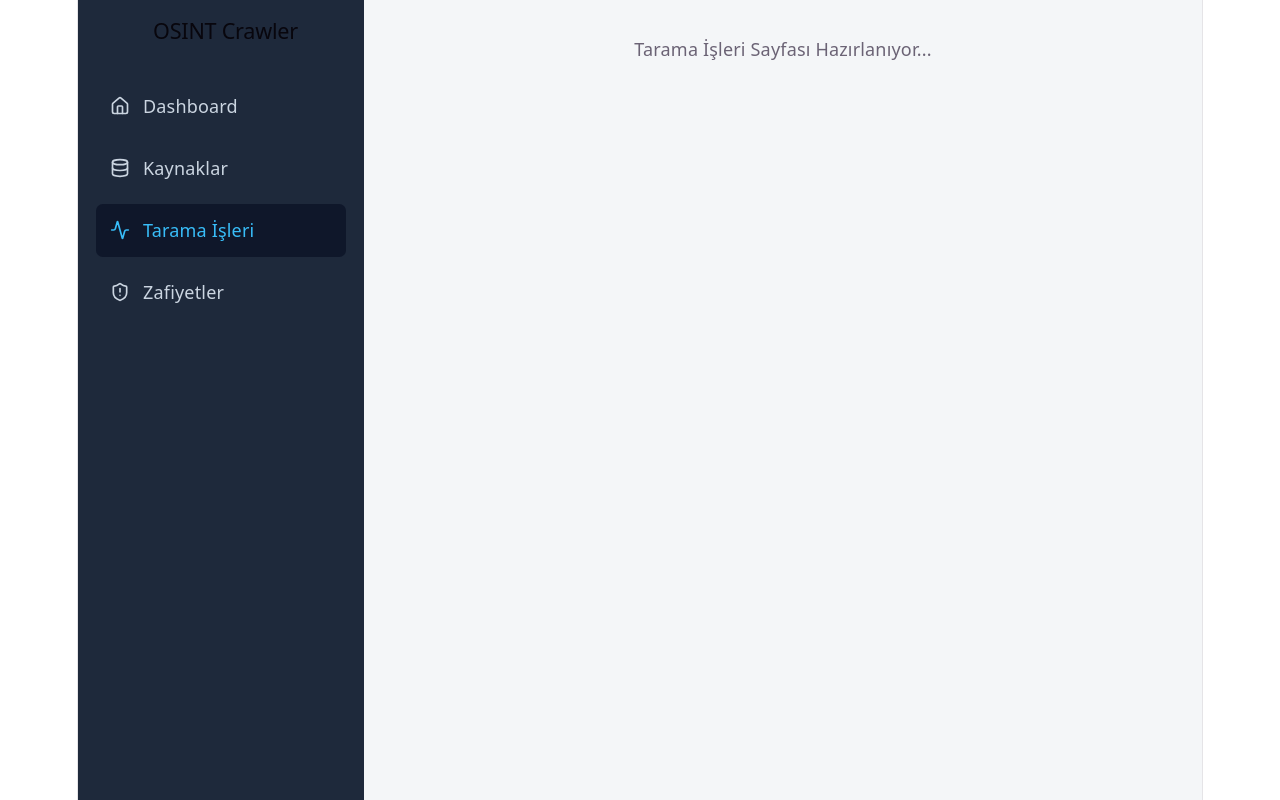
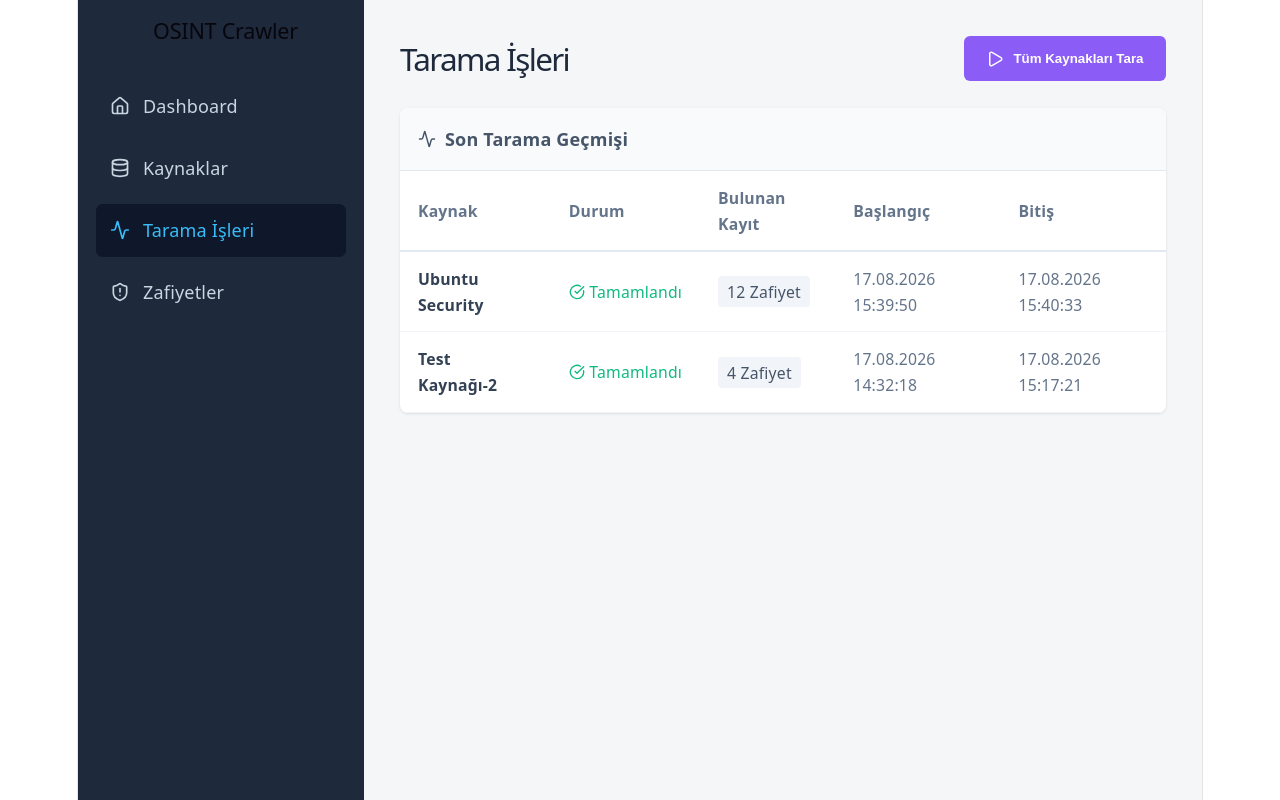
Before and after one commit to TahaEmirUzun/osint-web-crawler, a React (Vite) app in the folder frontend/: page /crawls in a window 1280 px wide. Built offline with nearby package versions, Linux system fonts and the light colour scheme; no server answers.

Commit message:
fix(frontend): resolve responsive header layout on crawls page

```diff
--- a/frontend/src/App.tsx
+++ b/frontend/src/App.tsx
@@ -2,7 +2,8 @@ import { BrowserRouter, Routes, Route } from 'react-router-dom';
 import MainLayout from './layout/MainLayout';
 import Dashboard from './pages/Dashboard';
 import Sources from './pages/Sources';
-import Advisories from './pages/Advisories'; // YENİ EKLENDİ
+import Advisories from './pages/Advisories';
+import Crawls from './pages/Crawls'; // YENİ EKLENDİ
 
 function App() {
   return (
@@ -11,7 +12,8 @@ function App() {
         <Route path="/" element={<MainLayout />}>
           <Route index element={<Dashboard />} />
           <Route path="sources" element={<Sources />} />
-          <Route path="crawls" element={<div>Tarama İşleri Sayfası Hazırlanıyor...</div>} />
+          {/* GEÇİCİ KOD SİLİNDİ, GERÇEK SAYFA EKLENDİ */}
+          <Route path="crawls" element={<Crawls />} />
           <Route path="advisories" element={<Advisories />} />
         </Route>
       </Routes>
--- /dev/null
+++ b/frontend/src/api/crawlsService.ts
@@ -0,0 +1,39 @@
+import { apiRequest } from './client';
+
+export type CrawlJob = {
+  id: number;
+  source_name: string;
+  status: 'running' | 'completed' | 'failed';
+  items_found: number;
+  start_time: string;
+  end_time: string | null;
+};
+
+export async function getCrawlHistory(): Promise<CrawlJob[]> {
+  try {
+    return await apiRequest<CrawlJob[]>('/api/crawls/history');
+  } catch (error) {
+    console.warn('Tarama geçmişi backendden çekilemedi, sahte veri gösteriliyor.');
+    return [
+      { id: 1, source_name: 'Ubuntu Security', status: 'completed', items_found: 12, start_time: '2026-08-17T15:39:50', end_time: '2026-08-17T15:40:33' },
+      { id: 2, source_name: 'Test Kaynağı-2', status: 'completed', items_found: 4, start_time: '2026-08-17T14:32:18', end_time: '2026-08-17T15:17:21' }
+    ];
+  }
+}
+
+export async function startCrawl(): Promise<{ message: string }> {
+  try {
+    // Önce gerçekten backend'e bağlanmayı dener
+    return await apiRequest<{ message: string }>('/api/crawls/start', {
+      method: 'POST',
+    });
+  } catch (error) {
+    console.warn('Backend başlatma endpointi henüz hazır değil, simülasyon çalışıyor...');
+    // Backend hata verirse, 1.5 saniye bekleyip başarılı olmuş gibi davranır (Harika UX)
+    return new Promise((resolve) => {
+      setTimeout(() => {
+        resolve({ message: 'Tarama başarıyla tetiklendi.' });
+      }, 1500);
+    });
+  }
+}
--- /dev/null
+++ b/frontend/src/pages/Crawls.tsx
@@ -0,0 +1,114 @@
+import { useEffect, useState } from 'react';
+import { getCrawlHistory, startCrawl } from '../api/crawlsService';
+import type { CrawlJob } from '../api/crawlsService';
+import { Play, CheckCircle, XCircle, Loader, Activity } from 'lucide-react';
+
+export default function Crawls() {
+  const [jobs, setJobs] = useState<CrawlJob[]>([]);
+  const [loading, setLoading] = useState<boolean>(true);
+  const [isStarting, setIsStarting] = useState<boolean>(false);
+
+  const fetchJobs = () => {
+    setLoading(true);
+    getCrawlHistory().then((data) => {
+      setJobs(data);
+      setLoading(false);
+    });
+  };
+
+  useEffect(() => {
+    fetchJobs();
+  }, []);
+
+  const handleStartCrawl = () => {
+    setIsStarting(true);
+    startCrawl()
+      .then(() => {
+        alert('Tarama başarıyla tetiklendi! Arka planda çalışıyor.');
+        fetchJobs();
+      })
+      .catch((err) => {
+        console.error(err);
+        alert('Tarama başlatılırken kritik bir hata oluştu.');
+      })
+      .finally(() => {
+        setIsStarting(false);
+      });
+  };
+
+  const getStatusIcon = (status: string) => {
+    switch (status) {
+      case 'completed': return <span style={{ color: '#10b981', display: 'flex', alignItems: 'center', gap: '0.25rem' }}><CheckCircle size={16} /> Tamamlandı</span>;
+      case 'failed': return <span style={{ color: '#ef4444', display: 'flex', alignItems: 'center', gap: '0.25rem' }}><XCircle size={16} /> Başarısız</span>;
+      case 'running': return <span style={{ color: '#3b82f6', display: 'flex', alignItems: 'center', gap: '0.25rem' }}><Loader size={16} className="spin" /> Çalışıyor</span>;
+      default: return <span>{status}</span>;
+    }
+  };
+
+  return (
+    <div style={{ display: 'flex', flexDirection: 'column', gap: '1.5rem' }}>
+      {/* BAŞLIK DÜZELTİLMESİ: flexWrap eklendi, gap eklendi ve başlık sadeleştirildi */}
+      <div style={{ display: 'flex', justifyContent: 'space-between', alignItems: 'center', flexWrap: 'wrap', gap: '1rem' }}>
+        <h1 style={{ margin: 0, color: '#1e293b', fontSize: '1.75rem', lineHeight: '1.2' }}>Tarama İşleri</h1>
+
+        <button
+          onClick={handleStartCrawl}
+          disabled={isStarting}
+          style={{
+            display: 'flex', alignItems: 'center', gap: '0.5rem',
+            backgroundColor: isStarting ? '#94a3b8' : '#8b5cf6', color: 'white', border: 'none',
+            padding: '0.75rem 1.25rem', borderRadius: '6px', cursor: isStarting ? 'not-allowed' : 'pointer', fontWeight: 'bold'
+          }}
+        >
+          {isStarting ? <Loader size={18} className="spin" /> : <Play size={18} />}
+          {isStarting ? 'Başlatılıyor...' : 'Tüm Kaynakları Tara'}
+        </button>
+      </div>
+
+      <div style={{ backgroundColor: 'white', borderRadius: '8px', boxShadow: '0 1px 3px rgba(0,0,0,0.1)', overflow: 'hidden' }}>
+        <div style={{ padding: '1rem', borderBottom: '1px solid #e2e8f0', backgroundColor: '#f8fafc', display: 'flex', alignItems: 'center', gap: '0.5rem', color: '#475569', fontWeight: 'bold' }}>
+          <Activity size={18} /> Son Tarama Geçmişi
+        </div>
+        <div style={{ overflowX: 'auto' }}>
+          <table style={{ width: '100%', borderCollapse: 'collapse', textAlign: 'left', minWidth: '700px', fontSize: '0.875rem' }}>
+            <thead style={{ borderBottom: '2px solid #e2e8f0' }}>
+              <tr>
+                <th style={{ padding: '0.75rem 1rem', color: '#64748b' }}>Kaynak</th>
+                <th style={{ padding: '0.75rem 1rem', color: '#64748b' }}>Durum</th>
+                <th style={{ padding: '0.75rem 1rem', color: '#64748b' }}>Bulunan Kayıt</th>
+                <th style={{ padding: '0.75rem 1rem', color: '#64748b' }}>Başlangıç</th>
+                <th style={{ padding: '0.75rem 1rem', color: '#64748b' }}>Bitiş</th>
+              </tr>
+            </thead>
+            <tbody>
+              {loading ? (
+                <tr><td colSpan={5} style={{ padding: '1rem', textAlign: 'center' }}>Yükleniyor...</td></tr>
+              ) : jobs.length === 0 ? (
+                <tr><td colSpan={5} style={{ padding: '1rem', textAlign: 'center' }}>Geçmiş tarama kaydı bulunamadı.</td></tr>
+              ) : (
+                jobs.map((job) => (
+                  <tr key={job.id} style={{ borderBottom: '1px solid #f1f5f9' }}>
+                    <td style={{ padding: '0.75rem 1rem', fontWeight: 'bold', color: '#334155' }}>{job.source_name}</td>
+                    <td style={{ padding: '0.75rem 1rem' }}>{getStatusIcon(job.status)}</td>
+                    <td style={{ padding: '0.75rem 1rem', color: '#475569' }}>
+                      <span style={{ backgroundColor: '#f1f5f9', padding: '0.25rem 0.5rem', borderRadius: '4px' }}>
+                        {job.items_found} Zafiyet
+                      </span>
+                    </td>
+                    <td style={{ padding: '0.75rem 1rem', color: '#64748b' }}>{new Date(job.start_time).toLocaleString('tr-TR')}</td>
+                    <td style={{ padding: '0.75rem 1rem', color: '#64748b' }}>{job.end_time ? new Date(job.end_time).toLocaleString('tr-TR') : '-'}</td>
+                  </tr>
+                ))
+              )}
+            </tbody>
+          </table>
+        </div>
+      </div>
+
+      <style>{`
+        .spin { animation: spin 1s linear infinite; }
+        @keyframes spin { 100% { transform: rotate(360deg); } }
+      `}</style>
+    </div>
+  );
+}
```
